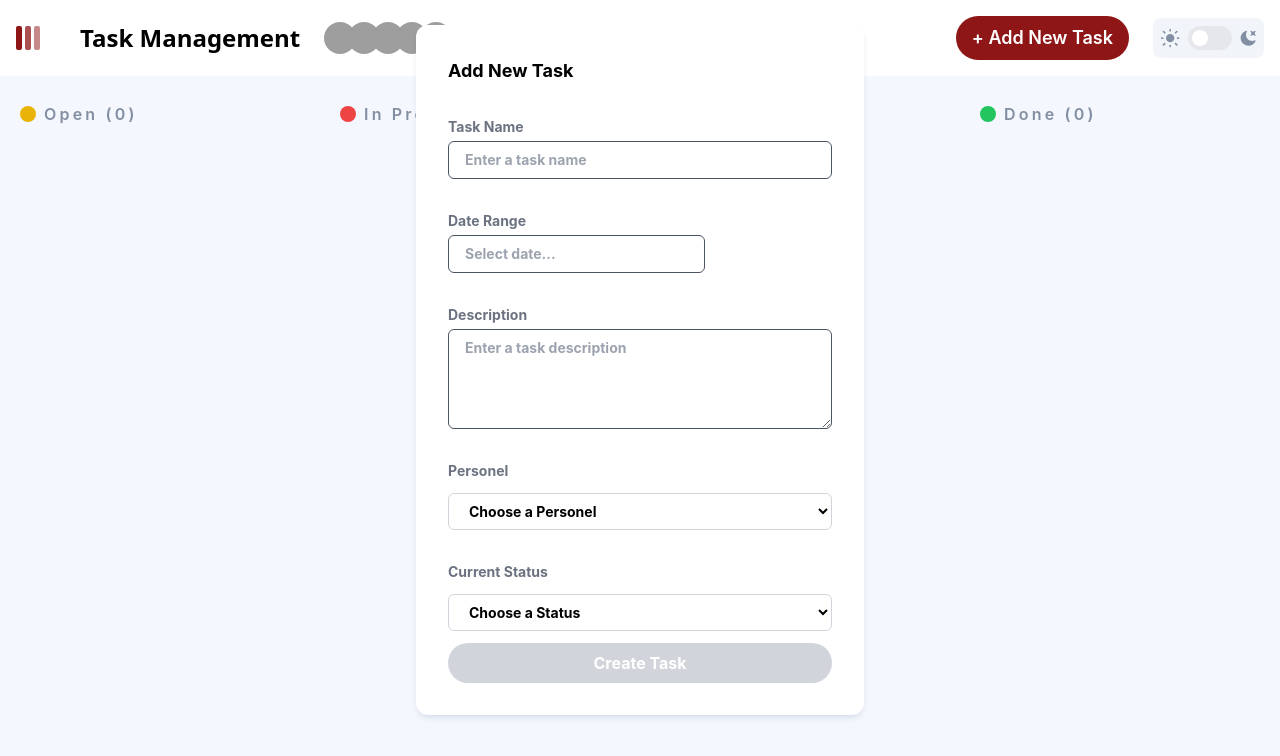
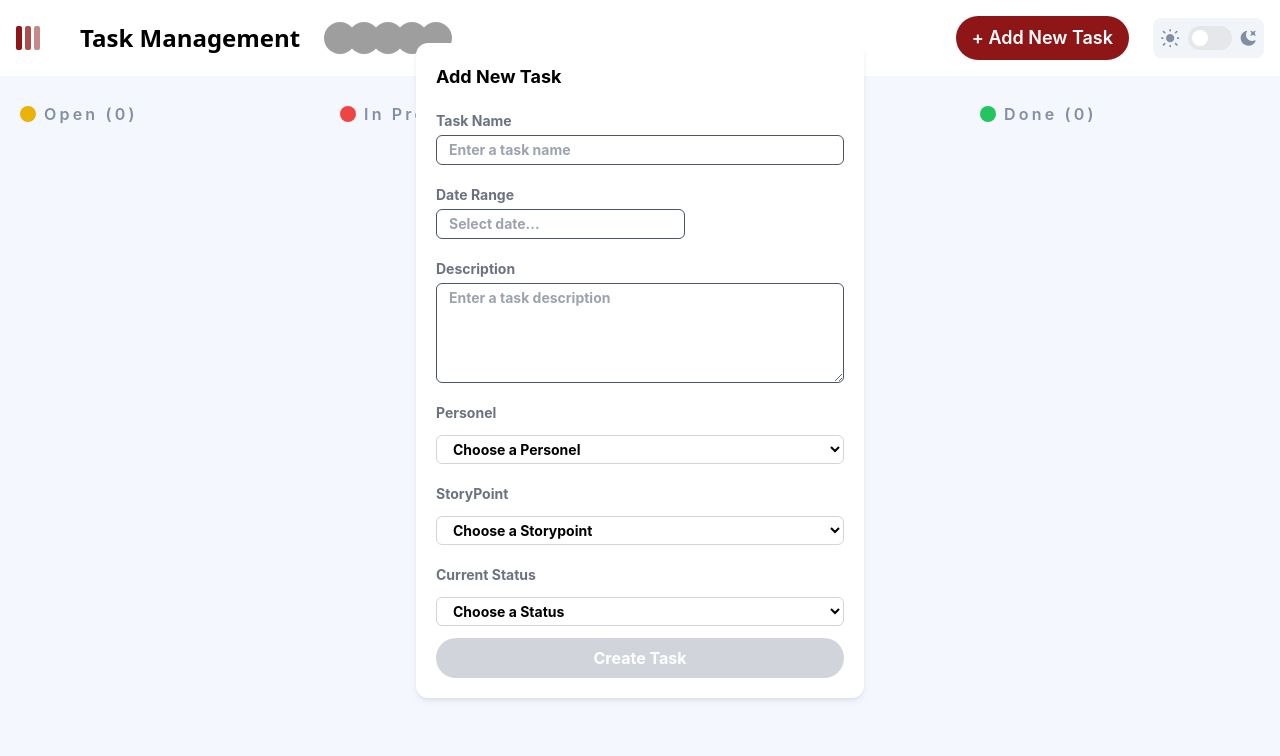
Before and after one commit to agridagtarik/taskmanager, a React (Create React App) app: page / in a window 1280 px wide. Both pictures are taken after a click on the button "+ Add New Task". Shown: the top 756 px of the page. Built offline with nearby package versions, Linux system fonts and the light colour scheme; grey boxes are pictures that could not be loaded.

Commit message:
third commit.

```diff
--- a/src/components/Personel.js
+++ b/src/components/Personel.js
@@ -12,7 +12,7 @@ function Personel({ index, taskIndex, colIndex }) {
   }, [task]);
 
   return (
-    <div className=" w-full flex rounded-md relative items-center justify-start dark:bg-[#20212c]  p-3 gap-4  bg-[#f4f7fd]">
+    <div className=" w-full flex rounded-md relative items-center justify-between dark:bg-[#20212c]  p-3 gap-4  bg-[#f4f7fd]">
       <div className="flex -space-x-2 overflow-hidden justify-center align-middle">
         <img
           className="inline-block size-8 rounded-full ring-3 ring-white me-5"
@@ -25,6 +25,11 @@ function Personel({ index, taskIndex, colIndex }) {
           {personelInfo?.title}
         </p>
       </div>
+      <div>
+        <span className="inline-flex items-center rounded-xl bg-red-50 px-2 py-1 text-xs font-bold text-red-800 ring-1 ring-inset ring-gray-500/10">
+          {task?.storypoint}
+        </span>
+      </div>
     </div>
   );
 }
--- a/src/components/Task.js
+++ b/src/components/Task.js
@@ -39,7 +39,13 @@ function Task({ colIndex, taskIndex }) {
         onDragStart={handleOnDrag}
         className=" w-[280px] first:my-5 rounded-lg  bg-white  dark:bg-[#2b2c37] shadow-[#364e7e1a] py-6 px-3 shadow-lg hover:text-[#8E1616] dark:text-white dark:hover:text-[#8E1616] cursor-pointer "
       >
-        <p className=" font-bold tracking-wide ">{theTask?.title}</p>
+        <div className="flex justify-between">
+          <p className="font-bold tracking-wide">{theTask?.title}</p>
+          <span className="inline-flex items-center rounded-xl bg-red-50 px-2 py-1 text-xs font-bold text-red-800 ring-1 ring-inset ring-gray-500/10">
+            {theTask?.storypoint}
+          </span>
+        </div>
+
         <p className=" font-bold text-xs tracking-tighter mt-2 text-gray-500">
           <strong className="underline decoration-black-500">
             Personel assigned:{" "}
--- a/src/modals/AddEditTaskModal.js
+++ b/src/modals/AddEditTaskModal.js
@@ -28,12 +28,22 @@ function AddEditTaskModal({
     setStartDate(start);
     setEndDate(end);
   };
+  let points = [
+    { value: "1" },
+    { value: "2" },
+    { value: "3" },
+    { value: "5" },
+    { value: "8" },
+    { value: "13" },
+  ];
   const columns = board?.columns;
+
   const col = columns?.find((col, index) => index === prevColIndex);
   const task = col
     ? col?.tasks?.find((task, index) => index === taskIndex)
     : [];
   const [status, setStatus] = useState();
+
   const [newColIndex, setNewColIndex] = useState(prevColIndex);
   const [personel, setPersonel] = useState();
   const isButtonDisabled = !personel && !status && !startDate && !endDate;
@@ -44,6 +54,10 @@ function AddEditTaskModal({
 
   const onChangePersonel = (e) => {
     setPersonel(e);
+  };
+  const [storypoint, setStorypoint] = useState();
+  const onChangeStorypoint = (e) => {
+    setStorypoint(e.target.value);
   };
 
   const validate = () => {
@@ -71,6 +85,7 @@ function AddEditTaskModal({
       setDescription(task?.description);
       // setPersonel(task?.personel[0]);
       setPersonel(columns[prevColIndex].tasks[taskIndex].personel);
+      setStorypoint(task?.storypoint);
       setStartDate(moment(task?.startDate).toDate());
       setEndDate(moment(task?.endDate).toDate());
       setStatus(columns[prevColIndex].name);
@@ -85,6 +100,7 @@ function AddEditTaskModal({
           title,
           description,
           personel: personel,
+          storypoint: storypoint,
           status: status,
           startDate: moment(startDate).format("YYYY-MM-DD"),
           endDate: moment(endDate).format("YYYY-MM-DD"),
@@ -97,6 +113,7 @@ function AddEditTaskModal({
           title,
           description,
           personel,
+          storypoint,
           status,
           startDate: moment(startDate).format("YYYY-MM-DD"),
           endDate: moment(endDate).format("YYYY-MM-DD"),
@@ -112,8 +129,8 @@ function AddEditTaskModal({
     <div
       className={
         device === "mobile"
-          ? "py-6 px-6 pb-40 absolute left-0 flex  right-0 bottom-[-100vh] top-0 dropdown"
-          : "py-6 px-6 pb-40 absolute left-0 flex  right-0 bottom-0 top-0 dropdown"
+          ? "py-6 px-6 pb-40 absolute left-0 flex right-0 bottom-[-100vh] top-0 dropdown"
+          : "py-6 px-6 pb-40 absolute left-0 flex right-0 bottom-0 top-0 dropdown"
       }
       onClick={(e) => {
         if (e.target !== e.currentTarget) {
@@ -126,7 +143,7 @@ function AddEditTaskModal({
 
       <div
         className="scrollbar-hide max-h-[95vh] my-auto bg-white dark:bg-[#2b2c37] text-black dark:text-white font-bold
-       shadow-md shadow-[#364e7e1a] max-w-md mx-auto w-full px-8 py-8 rounded-xl"
+       shadow-md shadow-[#364e7e1a] max-w-md mx-auto w-full px-5 py-5 rounded-xl"
       >
         <h3 className=" text-lg ">
           {type === "edit" ? "Edit" : "Add New"} Task
@@ -134,7 +151,7 @@ function AddEditTaskModal({
 
         {/* Task Name */}
 
-        <div className="mt-8 flex flex-col space-y-1">
+        <div className="mt-5 flex flex-col space-y-1">
           <label className="text-sm dark:text-white text-gray-500">
             Task Name
           </label>
@@ -143,14 +160,14 @@ function AddEditTaskModal({
             onChange={(e) => setTitle(e.target.value)}
             id="task-name-input"
             type="text"
-            className=" bg-transparent  px-4 py-2 outline-none focus:border-0 rounded-md text-sm  border-[0.5px] border-gray-600 focus:outline-[#8E1616] outline-1  ring-0"
+            className="bg-transparent px-3 py-1 outline-none focus:border-0 rounded-md text-sm  border-[0.5px] border-gray-600 focus:outline-[#8E1616] outline-1  ring-0"
             placeholder="Enter a task name"
           />
         </div>
 
         {/* Datepicker Name */}
 
-        <div className="mt-8 flex flex-col space-y-1">
+        <div className="mt-5 flex flex-col space-y-1">
           <label className="text-sm dark:text-white text-gray-500">
             Date Range
           </label>
@@ -161,12 +178,12 @@ function AddEditTaskModal({
             endDate={endDate}
             selectsRange
             placeholderText="Select date..."
-            className="bg-transparent px-4 py-2 outline-none focus:border-0 rounded-md text-sm  border-[0.5px] border-gray-600 focus:outline-[#8E1616] outline-1  ring-0"
+            className="bg-transparent px-3 py-1 outline-none focus:border-0 rounded-md text-sm border-[0.5px] border-gray-600 focus:outline-[#8E1616] outline-1 ring-0"
           />
         </div>
 
         {/* Description */}
-        <div className="mt-8 flex flex-col space-y-1">
+        <div className="mt-5 flex flex-col space-y-1">
           <label className="text-sm dark:text-white text-gray-500">
             Description
           </label>
@@ -174,13 +191,13 @@ function AddEditTaskModal({
             value={description}
             onChange={(e) => setDescription(e.target.value)}
             id="task-description-input"
-            className="bg-transparent outline-none min-h-[100px] focus:border-0 px-4 py-2 rounded-md text-sm  border-[0.5px] border-gray-600 focus:outline-[#8E1616] outline-[1px] "
+            className="bg-transparent outline-none min-h-[100px] focus:border-0 px-3 py-1 rounded-md text-sm  border-[0.5px] border-gray-600 focus:outline-[#8E1616] outline-[1px] "
             placeholder="Enter a task description"
           />
         </div>
 
-        {/* Subtasks */}
-        <div className="mt-8 flex flex-col space-y-3">
+        {/* Personel */}
+        <div className="mt-5 flex flex-col space-y-3">
           <label className="text-sm dark:text-white text-gray-500">
             Personel
           </label>
@@ -193,7 +210,7 @@ function AddEditTaskModal({
               );
               onChangePersonel(objectWithId);
             }}
-            className="select-status flex-grow px-4 py-2 rounded-md text-sm bg-transparent focus:border-0  border-[1px] border-gray-300 focus:outline-[#8E1616] outline-none"
+            className="select-status flex-grow px-3 py-1 rounded-md text-sm bg-transparent focus:border-0  border-[1px] border-gray-300 focus:outline-[#8E1616] outline-none"
             placeholder="Choose a Personel"
           >
             <option value="">Choose a Personel</option>
@@ -205,15 +222,34 @@ function AddEditTaskModal({
           </select>
         </div>
 
+        {/* StoryPoint */}
+        <div className="mt-5 flex flex-col space-y-3">
+          <label className="  text-sm dark:text-white text-gray-500">
+            StoryPoint
+          </label>
+          <select
+            value={storypoint}
+            onChange={onChangeStorypoint}
+            className=" select-status flex-grow px-3 py-1 rounded-md text-sm bg-transparent focus:border-0  border-[1px] border-gray-300 focus:outline-[#8E1616] outline-none"
+          >
+            <option value="">Choose a Storypoint</option>
+            {points.map((point, index) => (
+              <option key={index} value={point.value}>
+                {point.value}
+              </option>
+            ))}
+          </select>
+        </div>
+
         {/* current Status  */}
-        <div className="mt-8 flex flex-col space-y-3">
-          <label className="  text-sm dark:text-white text-gray-500">
+        <div className="mt-5 flex flex-col space-y-3">
+          <label className="text-sm dark:text-white text-gray-500">
             Current Status
           </label>
           <select
             value={status}
             onChange={onChangeStatus}
-            className=" select-status flex-grow px-4 py-2 rounded-md text-sm bg-transparent focus:border-0  border-[1px] border-gray-300 focus:outline-[#8E1616] outline-none"
+            className=" select-status flex-grow px-3 py-1 rounded-md text-sm bg-transparent focus:border-0  border-[1px] border-gray-300 focus:outline-[#8E1616] outline-none"
           >
             <option value="">Choose a Status</option>
             {columns.map((column, index) => (
--- a/src/redux/boardsSlice.js
+++ b/src/redux/boardsSlice.js
@@ -11,6 +11,7 @@ const boardsSlice = createSlice({
         status,
         description,
         personel,
+        storypoint,
         newColIndex,
         startDate,
         endDate,
@@ -19,6 +20,7 @@ const boardsSlice = createSlice({
         title,
         description,
         personel,
+        storypoint,
         status,
         startDate,
         endDate,
@@ -34,6 +36,7 @@ const boardsSlice = createSlice({
         status,
         description,
         personel,
+        storypoint,
         startDate,
         endDate,
         taskIndex,
@@ -48,6 +51,7 @@ const boardsSlice = createSlice({
       task.status = status;
       task.description = description;
       task.personel = personel;
+      task.storypoint = storypoint;
       task.startDate = startDate;
       task.endDate = endDate;
 
```
